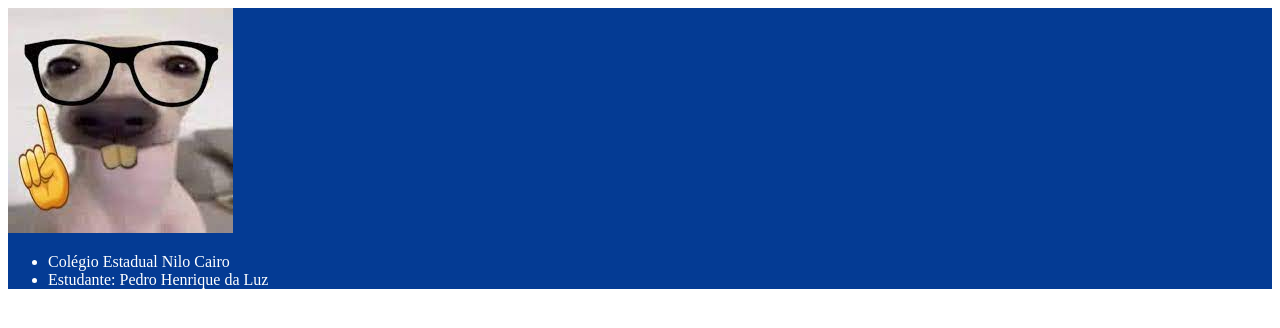
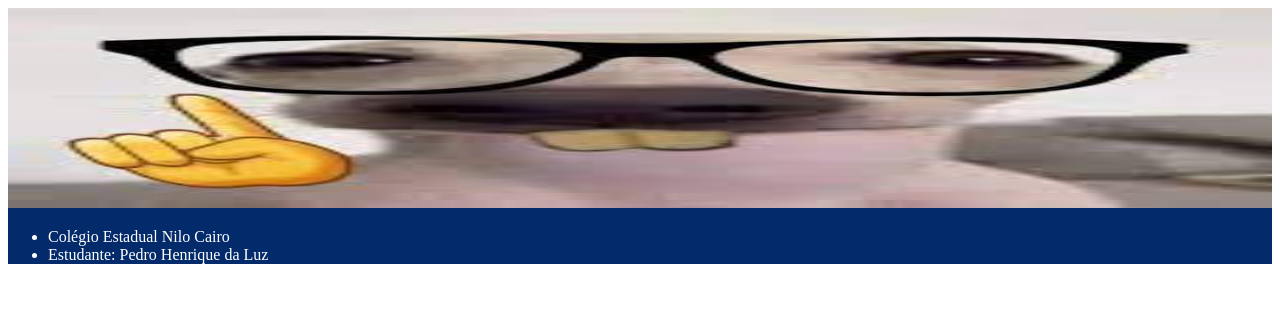
Before and after one commit to pedrocu2029/site-1-trimestre-2c, a plain HTML site: page index.html in a window 1280 px wide. Drawn offline with Linux system fonts and the light colour scheme.

Commit message:
aula 2 melhorado

```diff
--- a/style.css
+++ b/style.css
@@ -1,4 +1,9 @@
+img {
+
+    height: 200px;
+    width: 100%;
+}
 header {
-    background-color: #043b94;
+     background-color: #032a6a;
     color: rgb(255, 255, 255);
 }
```
